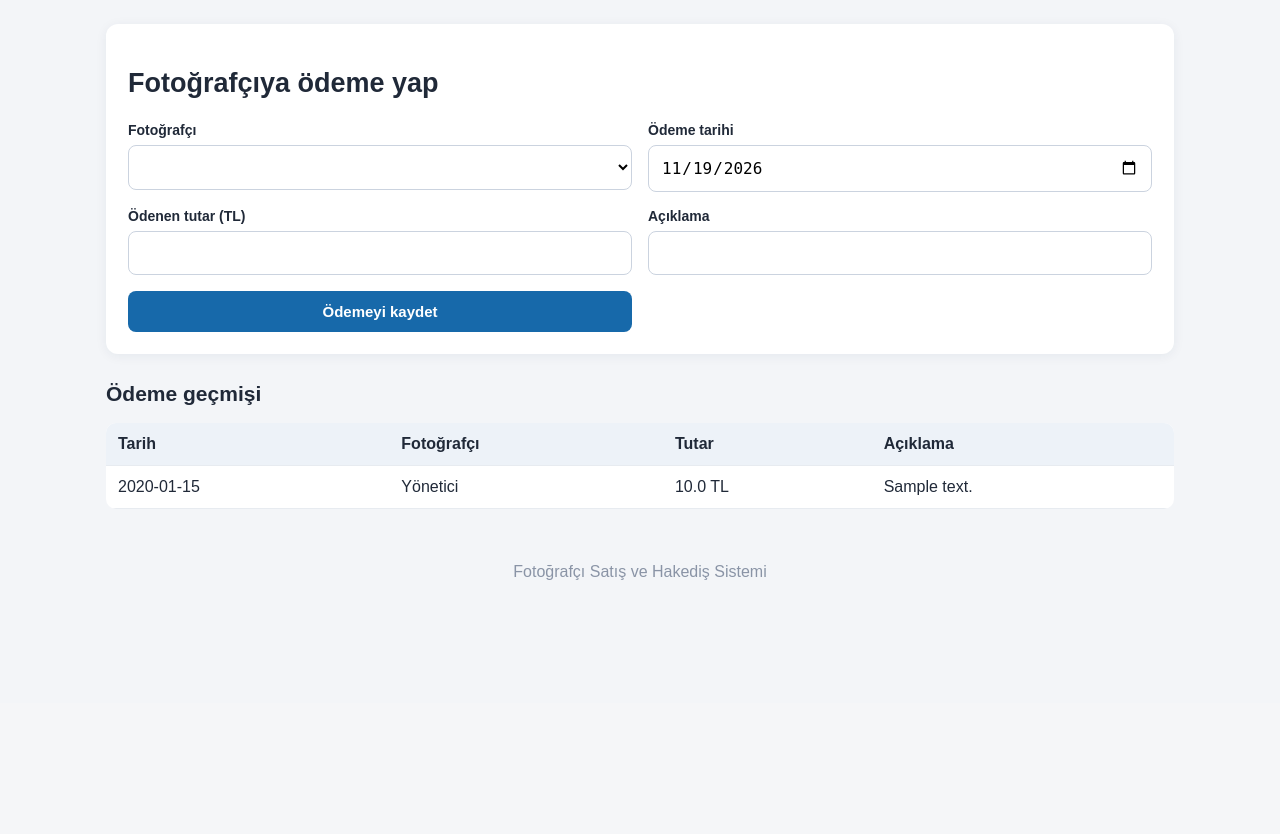
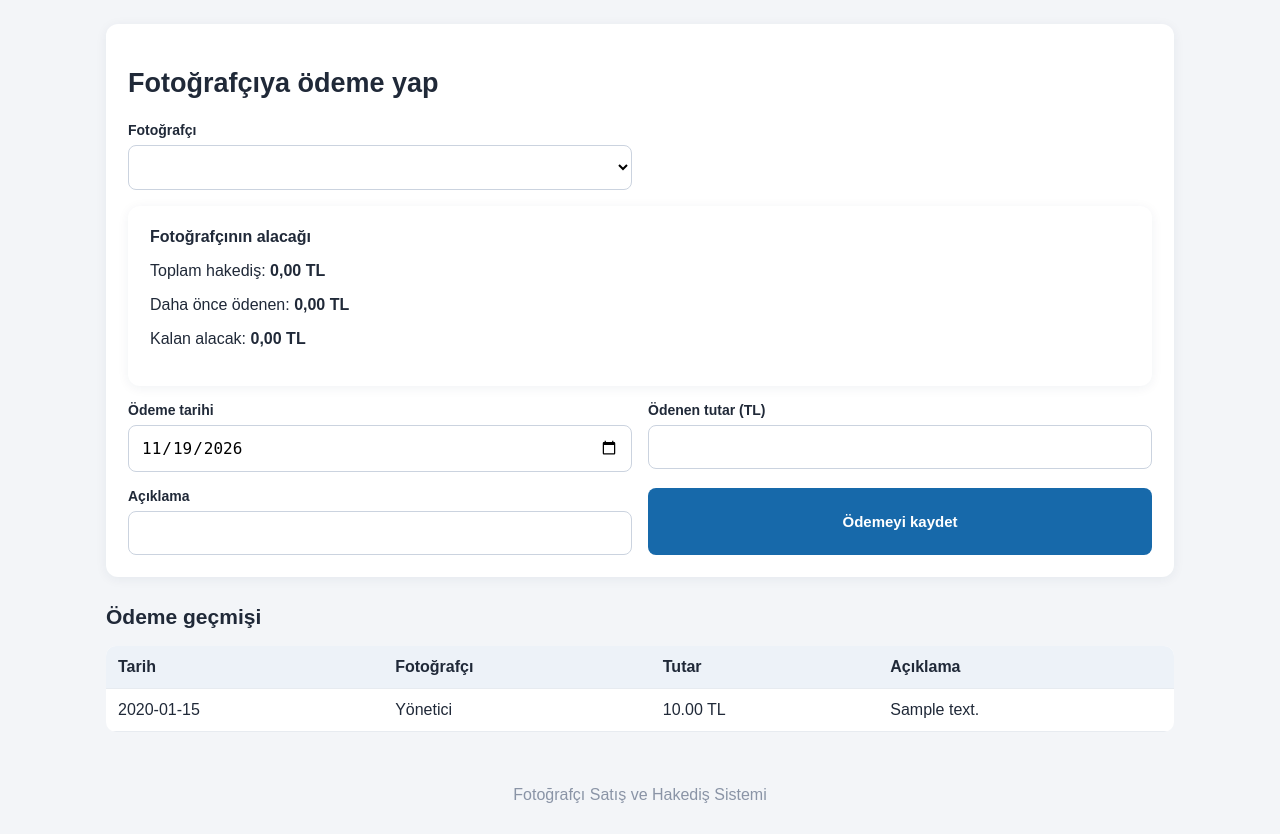
Before and after one commit to yusufaltinay16-pixel/fotografci-satis-sistemi, a Flask app: page /payments in a window 1280 px wide. Shown: the part 97-931 px from the top of the page. Before the commit the page ends 677 px from the top, so only its background shows below. Run offline with Flask 3, Linux system fonts and the light colour scheme; the visitor is signed in with stand-in values (Sample User, id 1); data comes from the database, SQL or seed files in the repository; tables that the repository leaves empty hold one stand-in row (values such as "Sample post"); lists and menus that the app fills with data are empty; some libraries are stand-ins or nearby versions.

Commit message:
Show photographer balance when selected for payment

```diff
--- a/templates/payments.html
+++ b/templates/payments.html
@@ -1 +1,49 @@
-{% extends "base.html" %}{% block content %}<section class="panel"><h1>Fotoğrafçıya ödeme yap</h1><form method="post" class="formgrid"><label>Fotoğrafçı<select name="seller_id">{% for s in sellers %}<option value="{{s.id}}">{{s.full_name}}</option>{% endfor %}</select></label><label>Ödeme tarihi<input type="date" name="payment_date" value="{{today}}" required></label><label>Ödenen tutar (TL)<input type="number" name="amount" step="0.01" min="0.01" required></label><label>Açıklama<input name="note"></label><button>Ödemeyi kaydet</button></form></section><h2>Ödeme geçmişi</h2><div class="tablewrap"><table><tr><th>Tarih</th><th>Fotoğrafçı</th><th>Tutar</th><th>Açıklama</th></tr>{% for r in rows %}<tr><td>{{r.payment_date}}</td><td>{{r.full_name}}</td><td>{{r.amount}} TL</td><td>{{r.note}}</td></tr>{% endfor %}</table></div>{% endblock %}
+{% extends "base.html" %}
+{% block content %}
+<section class="panel">
+  <h1>Fotoğrafçıya ödeme yap</h1>
+  <form method="post" class="formgrid" id="paymentForm">
+    <label>Fotoğrafçı
+      <select name="seller_id" id="sellerSelect" required>
+        {% for s in sellers %}
+          <option value="{{s.id}}">{{s.full_name}}</option>
+        {% endfor %}
+      </select>
+    </label>
+    <div id="balanceBox" class="panel" style="grid-column:1/-1;margin:0">
+      <strong>Fotoğrafçının alacağı</strong>
+      <p>Toplam hakediş: <strong id="earnedValue">0,00 TL</strong></p>
+      <p>Daha önce ödenen: <strong id="paidValue">0,00 TL</strong></p>
+      <p>Kalan alacak: <strong id="remainingValue">0,00 TL</strong></p>
+    </div>
+    <label>Ödeme tarihi<input type="date" name="payment_date" value="{{today}}" required></label>
+    <label>Ödenen tutar (TL)<input type="number" name="amount" id="paymentAmount" step="0.01" min="0.01" required></label>
+    <label>Açıklama<input name="note"></label>
+    <button>Ödemeyi kaydet</button>
+  </form>
+</section>
+<h2>Ödeme geçmişi</h2>
+<div class="tablewrap">
+  <table>
+    <tr><th>Tarih</th><th>Fotoğrafçı</th><th>Tutar</th><th>Açıklama</th></tr>
+    {% for r in rows %}
+      <tr><td>{{r.payment_date}}</td><td>{{r.full_name}}</td><td>{{"%.2f"|format(r.amount)}} TL</td><td>{{r.note}}</td></tr>
+    {% endfor %}
+  </table>
+</div>
+<script>
+  const photographerBalances = {{ balances|tojson }};
+  const sellerSelect = document.getElementById("sellerSelect");
+  const amountInput = document.getElementById("paymentAmount");
+  const money = value => Number(value || 0).toLocaleString("tr-TR", {minimumFractionDigits:2, maximumFractionDigits:2}) + " TL";
+  function updatePhotographerBalance() {
+    const balance = photographerBalances[sellerSelect.value] || {earned:0, paid:0, remaining:0};
+    document.getElementById("earnedValue").textContent = money(balance.earned);
+    document.getElementById("paidValue").textContent = money(balance.paid);
+    document.getElementById("remainingValue").textContent = money(balance.remaining);
+    amountInput.value = balance.remaining > 0 ? balance.remaining.toFixed(2) : "";
+  }
+  sellerSelect.addEventListener("change", updatePhotographerBalance);
+  updatePhotographerBalance();
+</script>
+{% endblock %}
```
